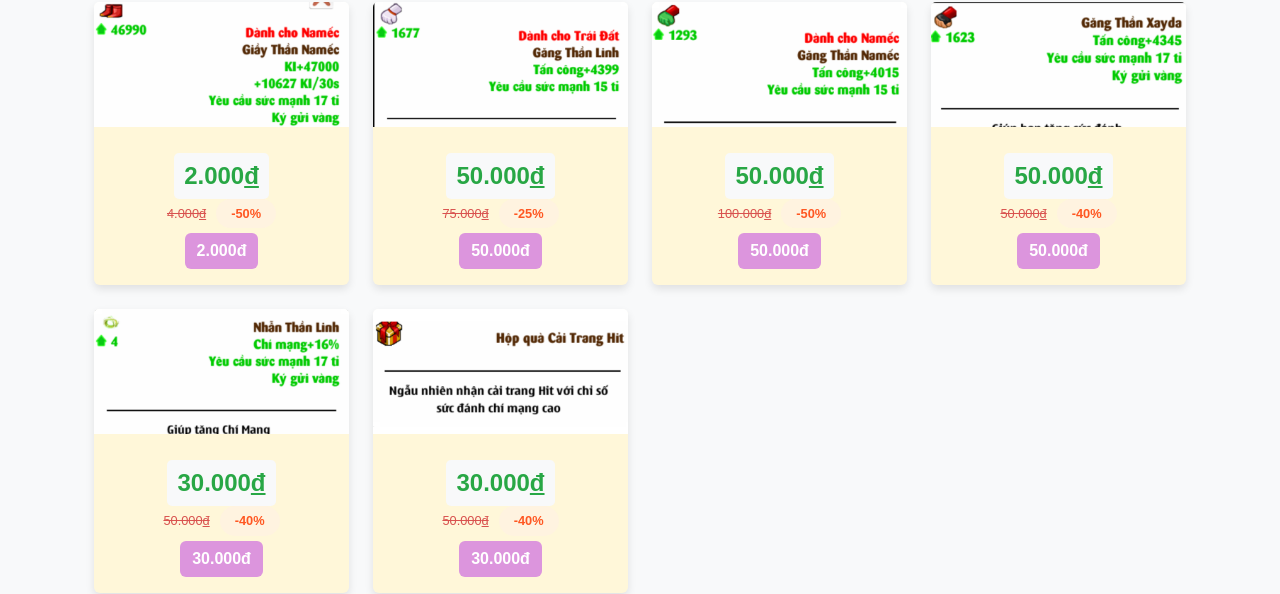
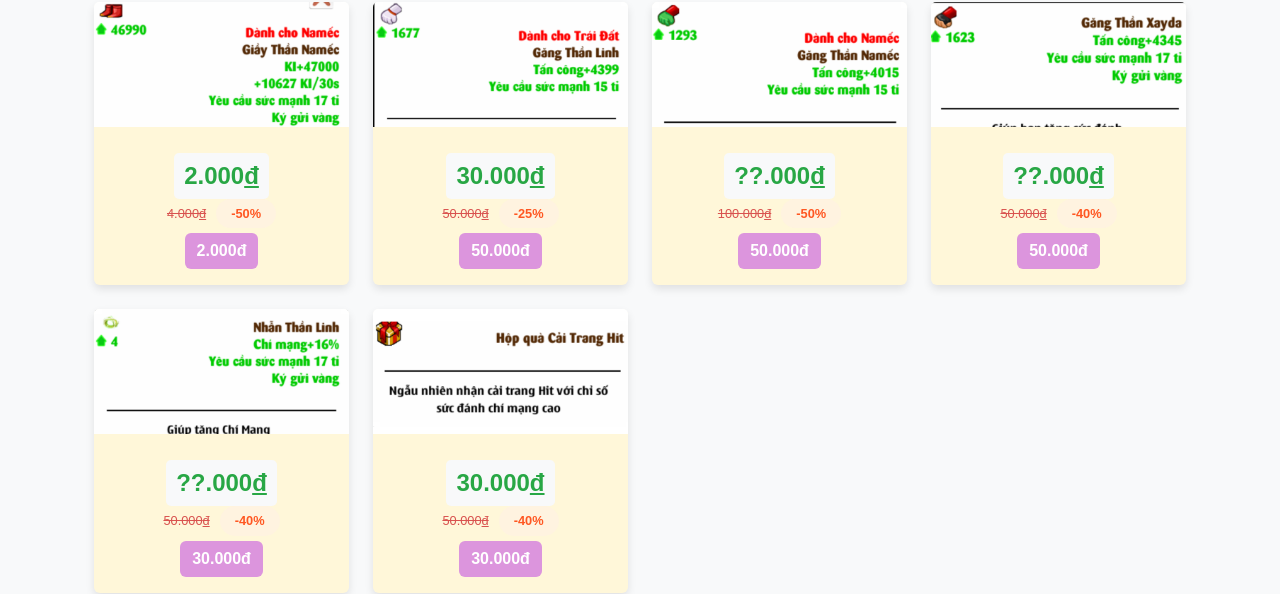
Before and after one commit to 12dam12/Jun3_SHOPMEOWWW, a plain HTML site: page index.html in a window 1280 px wide. Shown: the part 1767-2361 px from the top of the page. Drawn offline with nearby package versions, Linux system fonts and the light colour scheme.

Commit message:
chỉnh lại

```diff
--- a/index.html
+++ b/index.html
@@ -414,9 +414,9 @@
         <div class="card-body text-center">
 
           <div class="price-container">
-            <span class="new-price">50.000<u>đ</u></span>
+            <span class="new-price">30.000<u>đ</u></span>
             <div class="old-price-container">
-              <span class="old-price">75.000<u>đ</u></span>
+              <span class="old-price">50.000<u>đ</u></span>
               <span class="discount">-25%</span>
             </div>
           </div>
@@ -439,7 +439,7 @@
         <div class="card-body text-center">
 
           <div class="price-container">
-            <span class="new-price">50.000<u>đ</u></span>
+            <span class="new-price">??.000<u>đ</u></span>
             <div class="old-price-container">
               <span class="old-price">100.000<u>đ</u></span>
               <span class="discount">-50%</span>
@@ -464,7 +464,7 @@
         <div class="card-body text-center">
 
           <div class="price-container">
-            <span class="new-price">50.000<u>đ</u></span>
+            <span class="new-price">??.000<u>đ</u></span>
             <div class="old-price-container">
               <span class="old-price">50.000<u>đ</u></span>
               <span class="discount">-40%</span>
@@ -490,7 +490,7 @@
         <div class="card-body text-center">
 
           <div class="price-container">
-            <span class="new-price">30.000<u>đ</u></span>
+            <span class="new-price">??.000<u>đ</u></span>
             <div class="old-price-container">
               <span class="old-price">50.000<u>đ</u></span>
               <span class="discount">-40%</span>
```
Also changed, not shown: comboday.html (+1 -1 lines).
